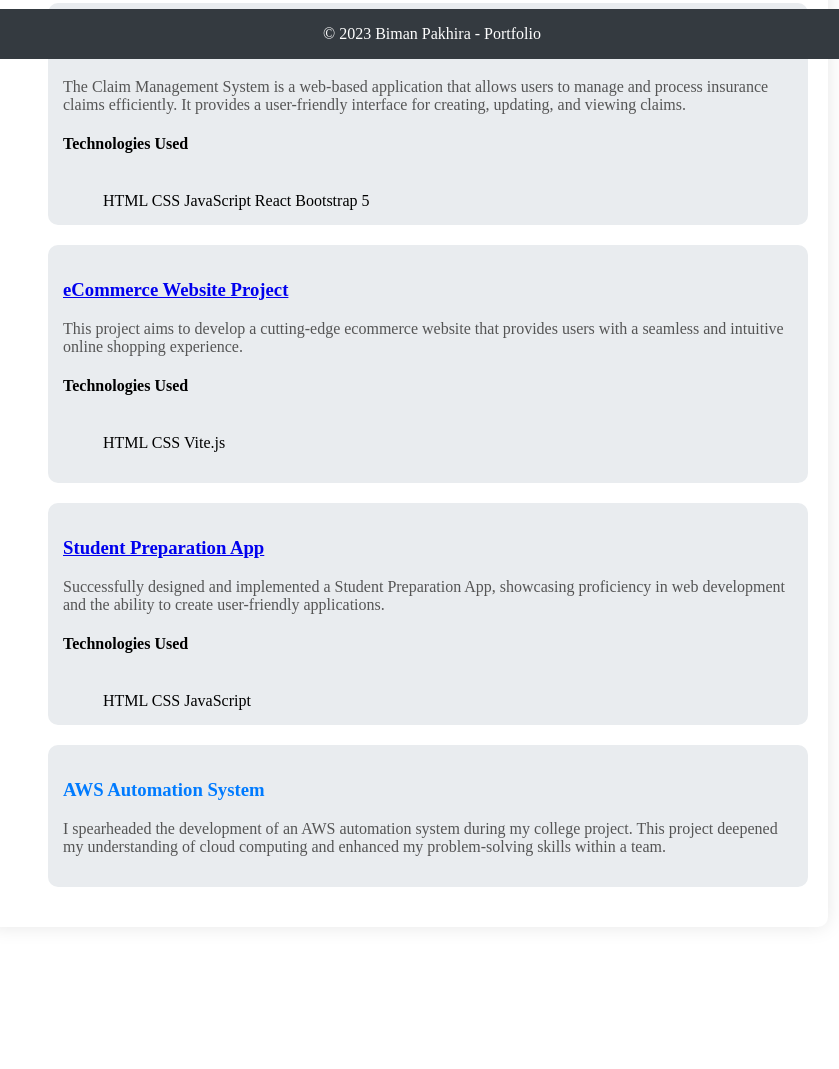
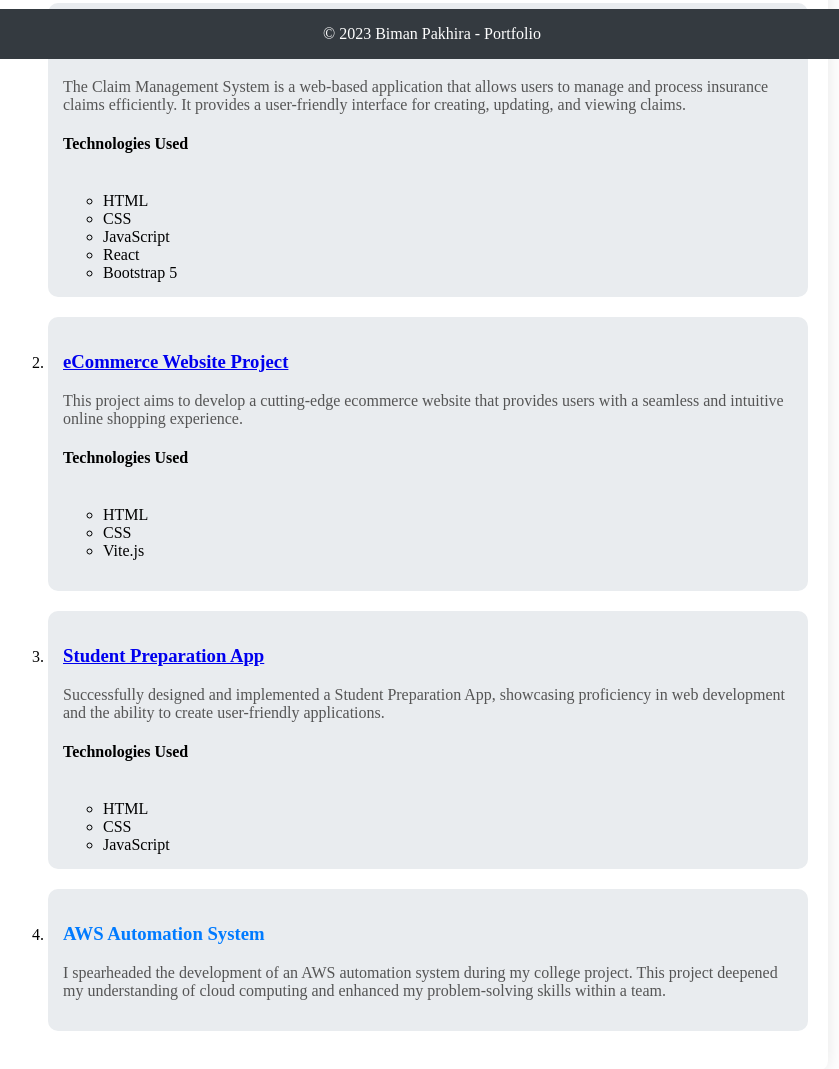
Before and after one commit to Biman-pakhira/portfolio, a plain HTML site: page index.html in a window 1280 px wide. Shown: the part 741-1810 px from the top of the page, without its empty margins (232-1071 px from the left). Before the commit the page ends 1688 px from the top, so only its background shows below. Drawn offline with Linux system fonts and the light colour scheme.

Commit message:
Update index.html

```diff
--- a/index.html
+++ b/index.html
@@ -51,6 +51,7 @@
 
         <h2 class="projects">Projects</h2>
 <ol>
+        <li>
         <div class="project">
             <h3><a href ="https://github.com/Biman-pakhira/Claim-Management-System"> Claim Management System</a></h3>
             <p>
@@ -58,26 +59,30 @@
             </p>
             <h4>Technologies Used </h4><br>
                 <ul>
-                    HTML
-                    CSS
-                    JavaScript
-                    React
-                    Bootstrap 5
+                    <li>HTML</li>
+                    <li>CSS</li>
+                    <li>JavaScript</li>
+                    <li>React</li>
+                    <li>Bootstrap 5</li>
 
                 </ul>
         </div>
+    </li>
+    <li>
         <div class="project">
             <h3><a href ="https://github.com/Biman-pakhira/eCommerce-Website-Project"> eCommerce Website Project</a></h3>
             <p>
                 This project aims to develop a cutting-edge ecommerce website that provides users with a seamless and intuitive online shopping experience.
                 <h4>Technologies Used </h4><br>
                 <ul>
-                    HTML
-                    CSS
-                    Vite.js
+                    <li>HTML</li>
+                    <li>CSS</li>
+                    <li>Vite.js</li>
                 </ul>
             </p>
         </div>
+    </li>
+    <li>
         <div class="project">
             <h3><a href="https://biman-pakhira.github.io/ColliLiber/"> Student Preparation App</a></h3>
             <p>
@@ -85,18 +90,20 @@
             </p>
             <h4>Technologies Used </h4><br>
                 <ul>
-                    HTML
-                    CSS
-                    JavaScript
+                    <li>HTML</li>
+                    <li>CSS</li>
+                    <li>JavaScript</li>
                 </ul>
         </div>
-
+    </li>
+    <li>
         <div class="project">
             <h3>AWS Automation System</h3>
             <p>
                 I spearheaded the development of an AWS automation system during my college project. This project deepened my understanding of cloud computing and enhanced my problem-solving skills within a team.
             </p>
         </div>
+    </li>
         </ol>
 
     </section>
```
